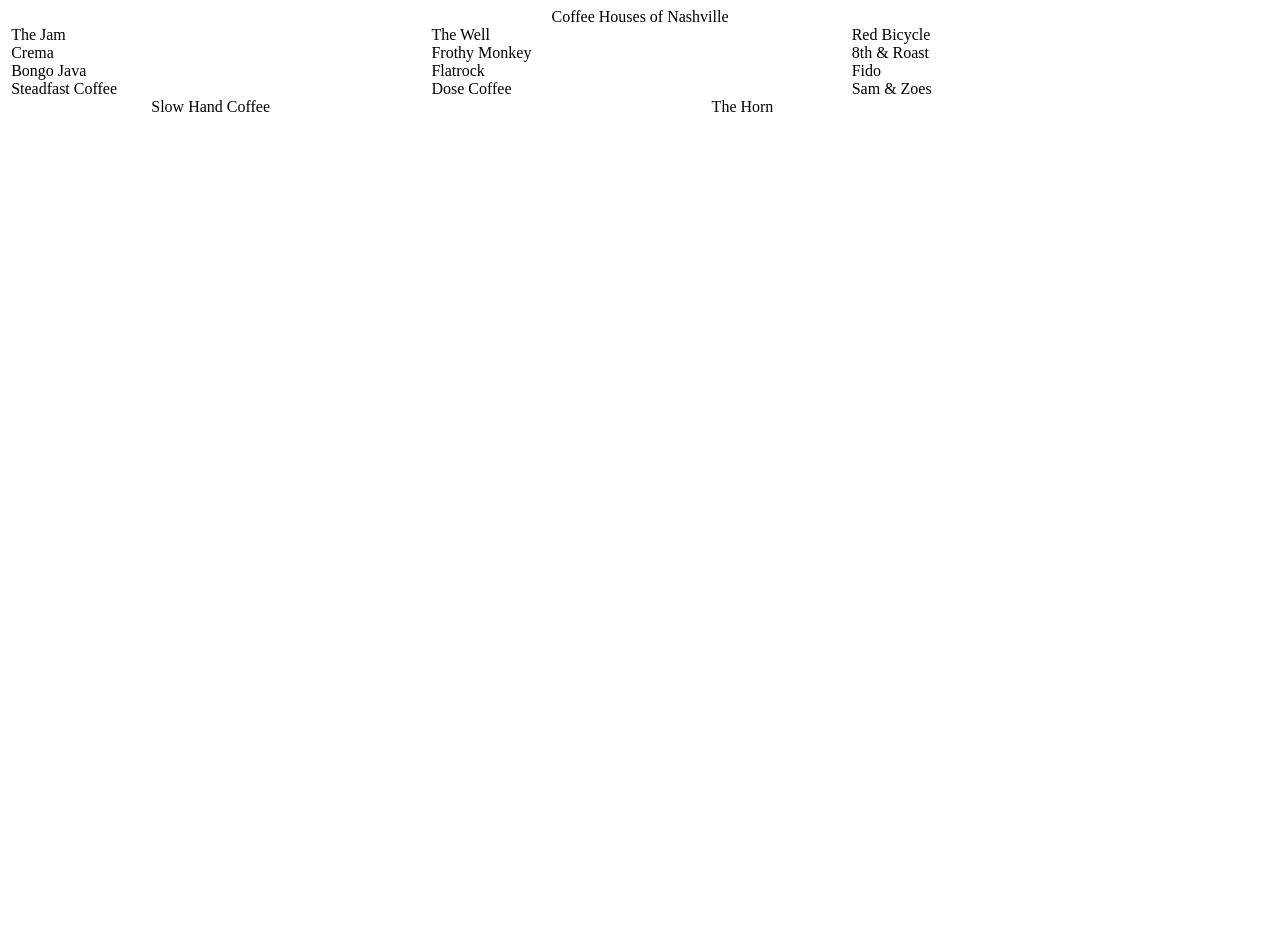
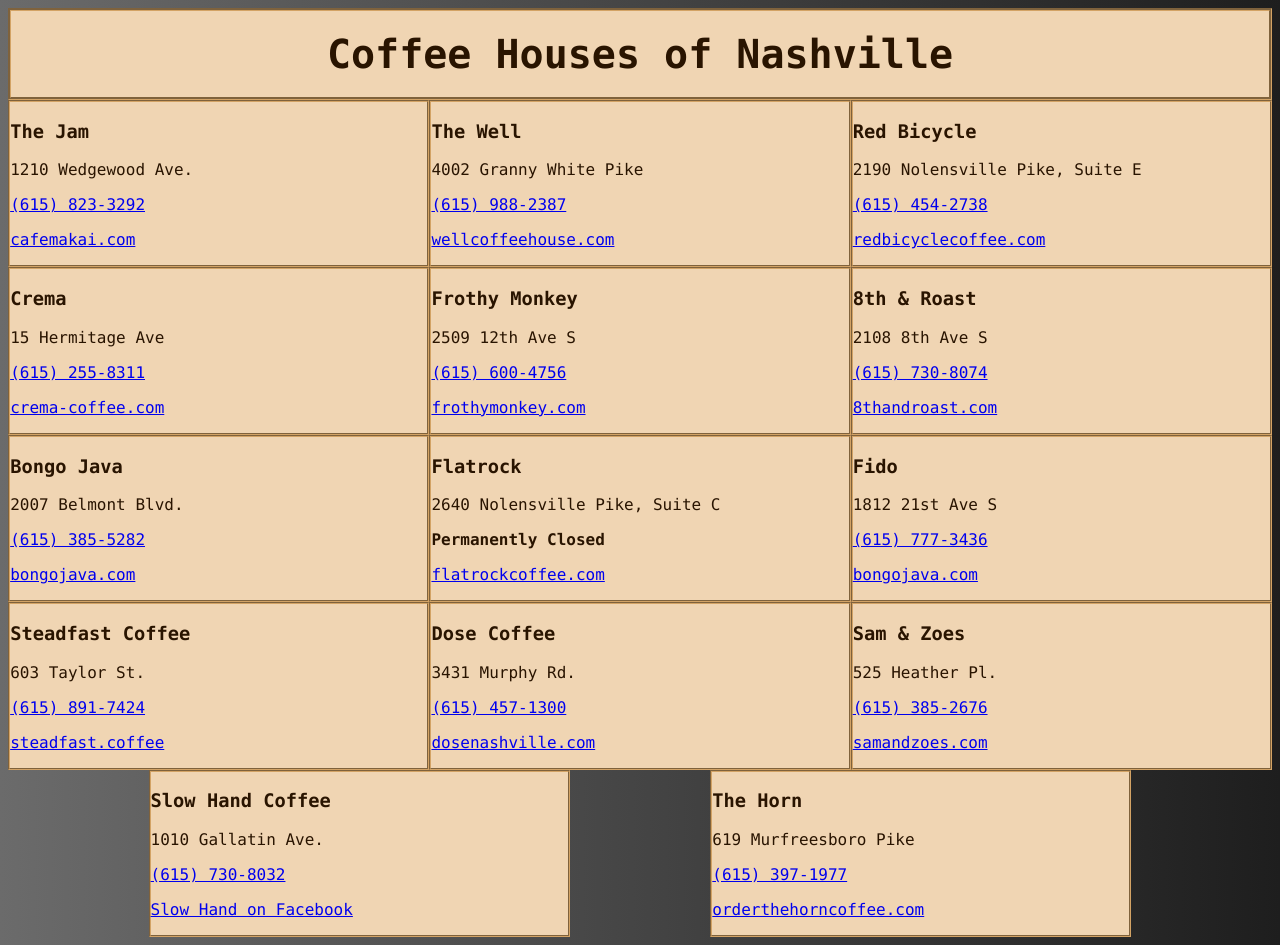
Before and after one commit to dLars99/flexbox, a plain HTML site: page index.html in a window 1280 px wide. Before the commit the page ends 800 px from the top, so only its background shows below. Drawn offline with Linux system fonts and the light colour scheme.

Commit message:
Add coffee house directory info

```diff
--- a/css/styles.css
+++ b/css/styles.css
@@ -1,9 +1,20 @@
 /* 'Use display:flex on two elements, then add additional CSS properties
     to achieve the desired layout.' */
 
-header {
+body {
+    background-image: linear-gradient(to right, rgb(107, 107, 107), rgb(30, 30, 30));
+    color: rgb(41, 20, 0);
+    font-family: "Andale Mono", Monaco, monospace;
+}
+
+.pageHeader {
     display: flex;
     justify-content: center;
+    border: 3px groove rgb(211, 163, 101);
+    background-color: rgb(240, 213, 179);
+    font-size: 2.5em;
+    font-weight: 700;
+    padding: .5em 0;
 }
 
 .list {
@@ -13,7 +24,9 @@ header {
     width: 100%;
 }
 
-/* Limit items per row to 3 */
 .shop {
     width: 33%;
+    border: 2px groove rgb(211, 163, 101);
+    background-color: rgb(240, 213, 179);
+    justify-content: center;
 }
--- a/index.html
+++ b/index.html
@@ -10,20 +10,77 @@
     <header class="pageHeader">Coffee Houses of Nashville</header>
 
     <article class="list">
-        <section class="shop">The Jam</section>
-        <section class="shop">The Well</section>
-        <section class="shop">Red Bicycle</section>
-        <section class="shop">Crema</section>
-        <section class="shop">Frothy Monkey</section>
-        <section class="shop">8th &amp; Roast</section>
-        <section class="shop">Bongo Java</section>
-        <section class="shop">Flatrock</section>
-        <section class="shop">Fido</section>
-        <section class="shop">Steadfast Coffee</section>
-        <section class="shop">Dose Coffee</section>
-        <section class="shop">Sam &amp; Zoes</section>
-        <section class="shop">Slow Hand Coffee</section>
-        <section class="shop">The Horn</section>
+        <section class="shop">
+            <h3>The Jam</h3>
+            <p>1210 Wedgewood Ave.</p>
+            <p><a href="tel:6158233292">(615) 823-3292</a></p>
+            <p><a href="https://cafemakai.com">cafemakai.com</a></p>
+        </section>
+        <section class="shop"><h3>The Well</h3>
+            <p>4002 Granny White Pike</p>
+            <p><a href="tel:6159882387">(615) 988-2387</a></p>
+            <p><a href="https://wellcoffeehouse.com">wellcoffeehouse.com</a></p>
+        </section>
+        <section class="shop"><h3>Red Bicycle</h3>
+            <p>2190 Nolensville Pike, Suite E</p>
+            <p><a href="tel:6154542738">(615) 454-2738</a></p>
+            <p><a href="https://redbicyclecoffee.com">redbicyclecoffee.com</a></p>
+        </section>
+        <section class="shop"><h3>Crema</h3>
+            <p>15 Hermitage Ave</p>
+            <p><a href="tel:6152558311">(615) 255-8311</a></p>
+            <p><a href="https://crema-coffee.com">crema-coffee.com</a></p>
+        </section>
+        <section class="shop"><h3>Frothy Monkey</h3>
+            <p>2509 12th Ave S</p>
+            <p><a href="tel:6156004756">(615) 600-4756</a></p>
+            <p><a href="https://frothymonkey.com">frothymonkey.com</a></p>
+        </section>
+        <section class="shop"><h3>8th &amp; Roast</h3>
+            <p>2108 8th Ave S</p>
+            <p><a href="tel:6157308074">(615) 730-8074</a></p>
+            <p><a href="https://8thandroast.com">8thandroast.com</a></p>
+        </section>
+        <section class="shop"><h3>Bongo Java</h3>
+            <p>2007 Belmont Blvd.</p>
+            <p><a href="tel:6153855282">(615) 385-5282</a></p>
+            <p><a href="https://bongojava.com">bongojava.com</a></p>
+        </section>
+        <section class="shop"><h3>Flatrock</h3>
+            <p>2640 Nolensville Pike, Suite C</p>
+            <p><strong>Permanently Closed</strong></p>
+            <p><a href="http://flatrockcoffee.com">flatrockcoffee.com</a></p>
+        </section>
+        <section class="shop"><h3>Fido</h3>
+            <p>1812 21st Ave S</p>
+            <p><a href="tel:6157773436">(615) 777-3436</a></p>
+            <p><a href="https://bongojava.com.com">bongojava.com</a></p>
+        </section>
+        <section class="shop"><h3>Steadfast Coffee</h3>
+            <p>603 Taylor St.</p>
+            <p><a href="tel:6158917424">(615) 891-7424</a></p>
+            <p><a href="https://steadfast.coffee">steadfast.coffee</a></p>
+        </section>
+        <section class="shop"><h3>Dose Coffee</h3>
+            <p>3431 Murphy Rd.</p>
+            <p><a href="tel:6154571300">(615) 457-1300</a></p>
+            <p><a href="https://dosenashville.com">dosenashville.com</a></p>
+        </section>
+        <section class="shop"><h3>Sam &amp; Zoes</h3>
+            <p>525 Heather Pl.</p>
+            <p><a href="tel:6153852676">(615) 385-2676</a></p>
+            <p><a href="https://samandzoes.com">samandzoes.com</a></p>
+        </section>
+        <section class="shop"><h3>Slow Hand Coffee</h3>
+            <p>1010 Gallatin Ave.</p>
+            <p><a href="tel:6157308032">(615) 730-8032</a></p>
+            <p><a href="https://www.facebook.com/SlowHandCoffeeandBakeshop/">Slow Hand on Facebook</a></p>
+        </section>
+        <section class="shop"><h3>The Horn</h3>
+            <p>619 Murfreesboro Pike</p>
+            <p><a href="tel:6153971977">(615) 397-1977</a></p>
+            <p><a href="https://orderthehorncoffee.com">orderthehorncoffee.com</a></p>
+        </section>
     </article>
 </body>
 </html>
```
